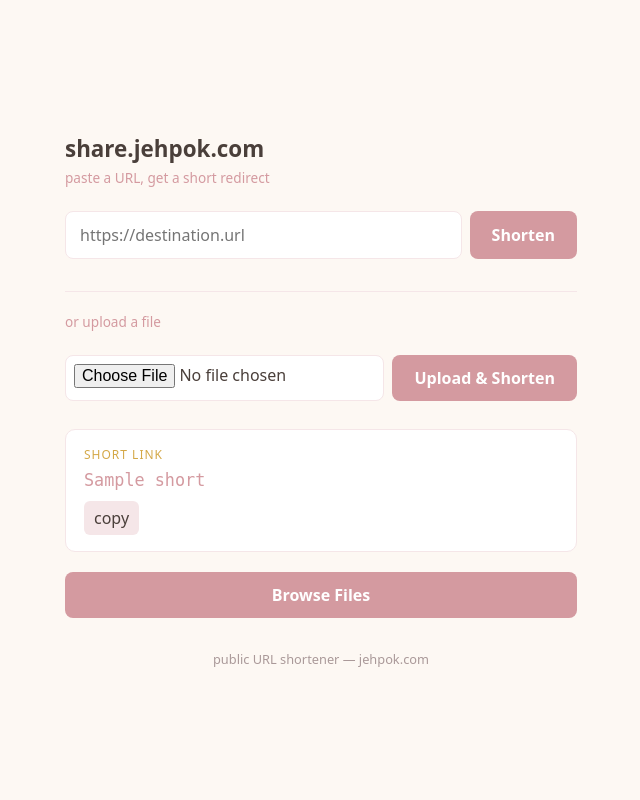
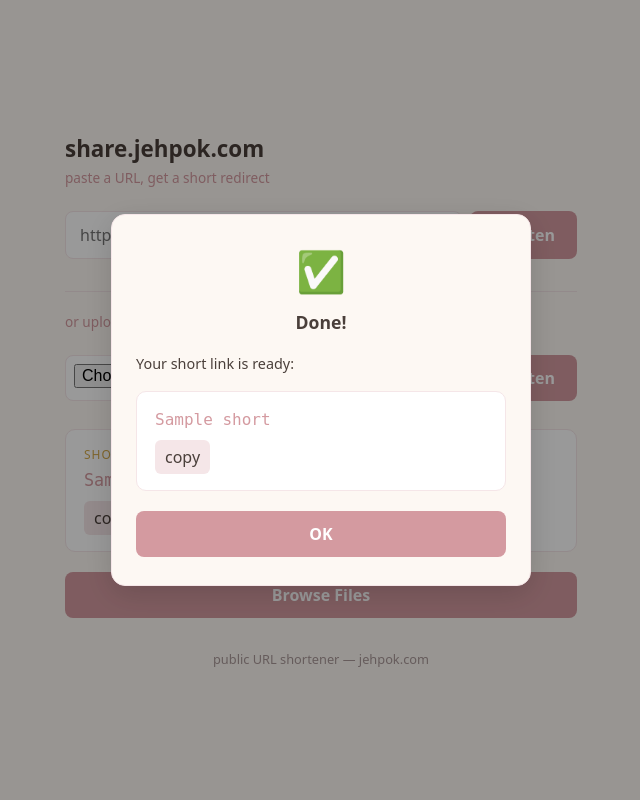
Before and after one commit to kefohaine/server, a Flask app: template content/share/templates/public.html in a window 1280 px wide. Shown: the whole page, without its empty margins (319-959 px from the left). Run offline with Flask 3, Linux system fonts and the light colour scheme; the template is opened without the code that fills it: most values are stand-ins (such as "Sample title", 1, 10 or a date in 2020); parts of the project's set-up code (start-up, migrations or seed data) failed here and were passed over.

Commit message:
Show success popup after upload/shorten with short link + copy button

```diff
--- a/content/share/templates/public.html
+++ b/content/share/templates/public.html
@@ -90,6 +90,22 @@
     </div>
   </div>
 
+  {% if short %}
+  <div class="overlay show" id="successOverlay">
+    <div class="modal">
+      <div class="icon" style="font-size:2.5rem">✅</div>
+      <h2>Done!</h2>
+      <p style="font-size:.9rem;line-height:1.6;margin-bottom:16px;">Your short link is ready:</p>
+      <div class="result" style="margin:0 0 20px;">
+        <a href="{{ short }}" target="_blank" style="font-size:1rem;">{{ short }}</a>
+        <br>
+        <button class="copy" type="button" onclick="navigator.clipboard.writeText('{{ short }}').then(()=>this.textContent='copied')">copy</button>
+      </div>
+      <button class="ok" onclick="document.getElementById('successOverlay').classList.remove('show')">OK</button>
+    </div>
+  </div>
+  {% endif %}
+
 <script>
 function tryShorten(){
   var f=document.getElementById('shortenForm');
```
